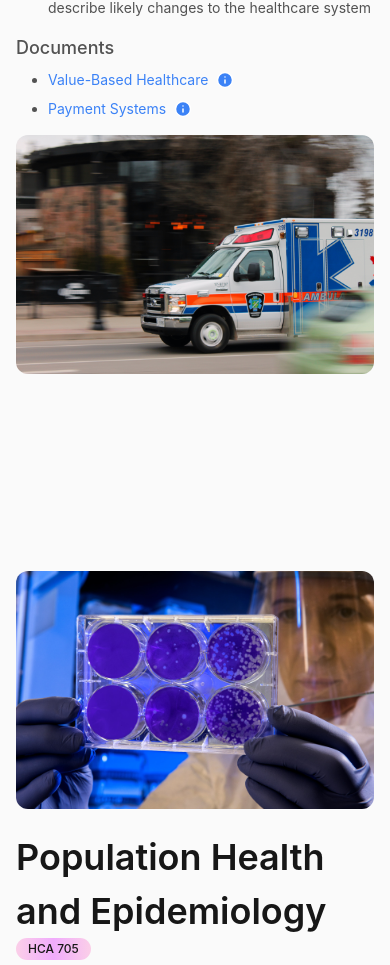
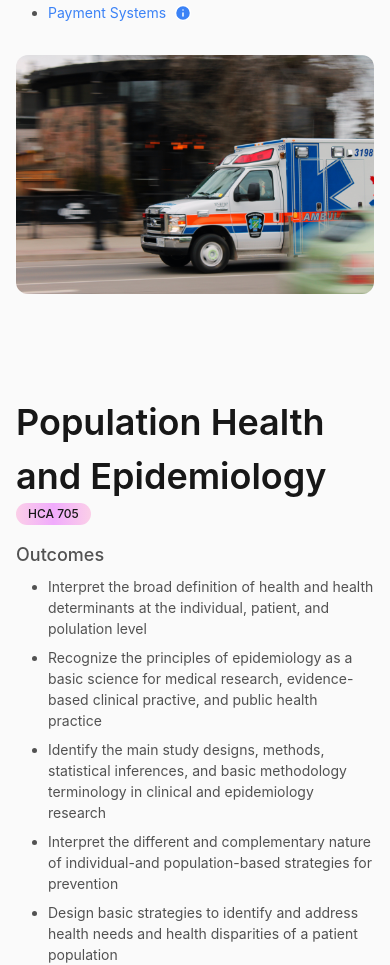
Before and after one commit to jakequinter/jenniferspick.com, a Next.js app: page /portfolio/outcomes in a window 390 px wide. Shown: the part 1032-1997 px from the top of the page. Built offline with nearby package versions, Linux system fonts and the light colour scheme.

Commit message:
styling, mobile, and fixes

```diff
--- a/pages/index.tsx
+++ b/pages/index.tsx
@@ -9,7 +9,7 @@ import Container from 'src/components/layout/Container/Container';
 const Home: NextPage = () => {
   return (
     <Container>
-      <div className="grid grid-cols-2 items-center gap-4">
+      <div className="grid grid-cols-1 items-center gap-4 md:grid-cols-2">
         <div>
           <p className="mb-4">
             Hi, I’m{' '}
@@ -17,7 +17,7 @@ const Home: NextPage = () => {
               Jennifer
             </span>
             ! I’m an operating room coordinator at Massachusettes General
-            Hospital in Boston, MA. I am also a master’s student at the{' '}
+            Hospital in Boston, MA. I am also a graduate student at the{' '}
             <Link href="https://www.uwlax.edu/grad/health-care-administration/">
               <a className="text-blue-500">University of Wisconsin La Crosse</a>
             </Link>{' '}
@@ -25,8 +25,8 @@ const Home: NextPage = () => {
             administration program.{' '}
           </p>
           <p className="mb-8">
-            Aside from my professional and educational career, I enjoy nature,
-            exercise, friends and family, and exploring my new home.
+            Aside from my professional and educational career, I enjoy the
+            outdoors, exercise, friends and family, and exploring my new home.
           </p>
           <Link href="/portfolio" passHref>
             <a className="inline-flex items-center rounded-lg border border-neutral-200 px-4 py-3 hover:ring-2 hover:ring-neutral-200">
@@ -38,7 +38,7 @@ const Home: NextPage = () => {
           </Link>
         </div>
 
-        <div className="ml-auto">
+        <div className="order-first mx-auto mb-24 md:order-last md:mx-0 md:ml-auto md:mb-0">
           <Image
             className="rounded-lg"
             src="/images/jenHomepage.jpg"
--- a/pages/portfolio/index.tsx
+++ b/pages/portfolio/index.tsx
@@ -9,7 +9,7 @@ import Curriculum from 'src/components/Curriculum/Curriculum';
 export default function Portfolio() {
   return (
     <Container>
-      <div className="mb-48 text-center">
+      <div className="mb-24 text-center md:mb-48">
         <h1 className="montserrat text-5xl text-neutral-900">
           Jennifer Spick, M.S., B.S.
         </h1>
@@ -18,15 +18,15 @@ export default function Portfolio() {
         </h2>
       </div>
 
-      <div className="mb-48 grid grid-cols-1 items-center gap-4 md:grid-cols-2">
+      <div className="mb-24 grid grid-cols-1 items-center gap-4 md:mb-48 md:grid-cols-2">
         <div>
           <p className="mb-4">
             I’m Jennifer, a final semester graduate student in the Master of
             Science - Healthcare Administration Program through the University
-            of Wisconsin Madison, in partnership with the University of
-            Wisconsin La Crosse. I’m focused on surgery and perioperative
-            services, leadership and management, public health and healthcare
-            policy and safety.
+            of Wisconsin, in partnership with the University of Wisconsin La
+            Crosse. I’m focused on surgery and perioperative services,
+            leadership and management, public health and healthcare policy and
+            safety.
           </p>
           <p className="mb-8">
             Welcome to my slice of the internet! As you navigate through my
--- a/pages/portfolio/outcomes.tsx
+++ b/pages/portfolio/outcomes.tsx
@@ -9,7 +9,7 @@ import { outcomes, documents, images } from 'src/components/Outcomes/data';
 export default function Outcomes() {
   return (
     <Container>
-      <div className="mx-auto mb-48 max-w-md text-center">
+      <div className="mx-auto mb-24 max-w-md text-center md:mb-48">
         <h1 className="montserrat text-5xl text-neutral-900">
           Course Outcomes and Relevant Coursework
         </h1>
--- a/src/components/Curriculum/Curriculum.tsx
+++ b/src/components/Curriculum/Curriculum.tsx
@@ -9,7 +9,7 @@ export default function Curriculum() {
       <h2 className="mb-8 text-center text-4xl font-semibold text-neutral-900">
         Check out the curriculum 👇
       </h2>
-      <div className="mb-48 flex space-x-8 overflow-x-auto pb-4">
+      <div className="mb-24 flex space-x-8 overflow-x-auto pb-4 md:mb-48">
         {courses.map(course => (
           <div
             key={course.id}
--- a/src/components/Curriculum/courses.ts
+++ b/src/components/Curriculum/courses.ts
@@ -4,7 +4,7 @@ export const courses = [
     name: 'U.S. Healthcare Systems',
     courseNumber: 'HCA 700',
     description:
-      'This course helped me brush up on my knowledge of the U.S. Health System and how it works, including specialty areas of healthcare, payment structures and spending, Medicaid/Medicare and insurances, ACA, and the importance of leveraging value-based care.',
+      'This course helped advance my knowledge of the many elements of the U.S. Health System, including history, social and cultural components, payment structures and insurance such as Medicaid, Medicare, and private insurance, and the importance of leveraging value-based care and how delivery of care affects different populations.',
     outcomesUrl: '/portfolio/outcomes/#1',
   },
   {
--- a/src/components/Outcomes/OutcomeSection.tsx
+++ b/src/components/Outcomes/OutcomeSection.tsx
@@ -45,12 +45,16 @@ export default function OutcomeSection({
   documents,
 }: Props) {
   return (
-    <section className="mb-48">
+    <section className="mb-24 md:mb-48">
       <div
         id={sectionId}
         className="grid grid-cols-1 items-center gap-4 md:grid-cols-2"
       >
-        <div className={`${align === 'left' ? '' : 'order-last ml-auto'}`}>
+        <div
+          className={`${
+            align === 'left' ? '' : 'order-first ml-auto md:order-last'
+          }`}
+        >
           <div className="mb-4">
             <h2 className="text-5xl font-semibold text-neutral-900">
               {courseName}
@@ -100,7 +104,11 @@ export default function OutcomeSection({
             </div>
           ) : null}
         </div>
-        <div className={`${align === 'left' ? 'ml-auto' : 'order-first'}`}>
+        <div
+          className={`${
+            align === 'left' ? 'md:ml-auto' : 'order-last md:order-first'
+          } mx-auto mt-4 md:mx-0 md:mt-0`}
+        >
           <Image
             className="rounded-xl"
             src={image.src}
--- a/src/components/ProfessionalDocuments/ProfessionalDocuments.tsx
+++ b/src/components/ProfessionalDocuments/ProfessionalDocuments.tsx
@@ -31,7 +31,7 @@ const documents = [
 
 export default function ProfessionalDocuments() {
   return (
-    <div className="mx-auto mb-48 max-w-md">
+    <div className="mx-auto mb-24 max-w-md md:mb-48">
       <div className="text-center">
         <h2 className="text-5xl font-bold text-neutral-900">
           Professional Documents for your leisure
--- a/src/components/layout/Container/Container.tsx
+++ b/src/components/layout/Container/Container.tsx
@@ -10,7 +10,7 @@ type Props = {
 export default function Container({ children }: Props) {
   return (
     <div>
-      <nav className="border-neurtal-200 flex items-center justify-between border-b px-8 py-2.5">
+      <nav className="border-neurtal-200 flex items-center justify-between border-b px-4 py-2.5 md:px-8">
         <Link href="/" passHref>
           <a className="montserrat bg-gradient-to-r from-pink-400 via-fuchsia-400 to-pink-400 bg-clip-text pb-1 text-3xl text-transparent">
             Jen
```
